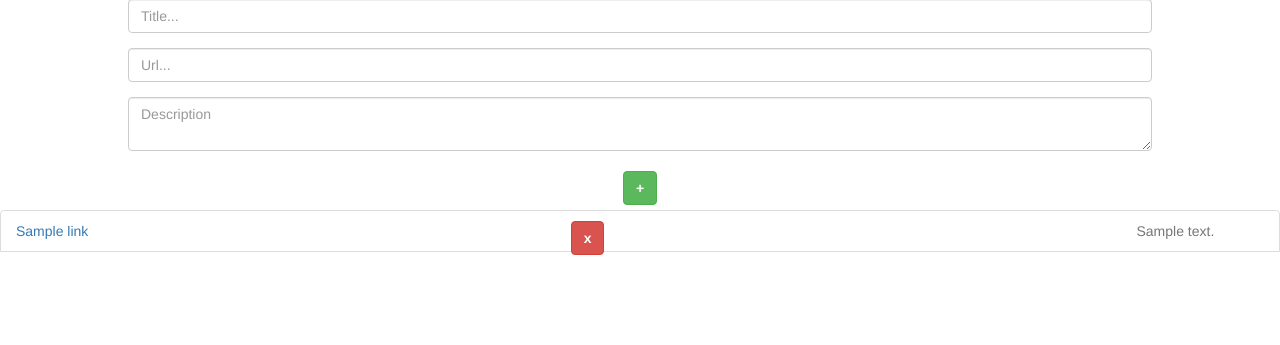
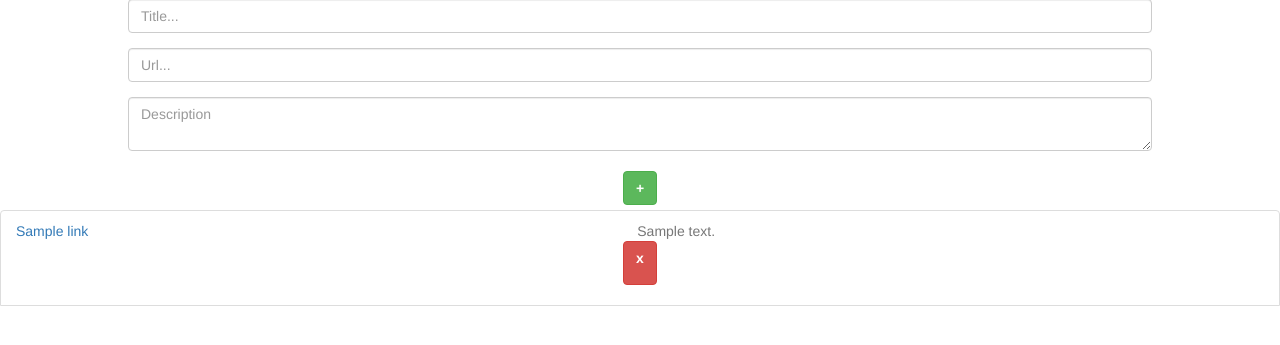
Before and after one commit to brandonium21/snowflake, a Python web app: template app/templates/pages/test.html in a window 1280 px wide. Shown: the part 189-534 px from the top of the page. Run offline with Jinja, Linux system fonts and the light colour scheme; the template is opened without the code that fills it: most values are stand-ins (such as "Sample title", 1, 10 or a date in 2020); some libraries are stand-ins or nearby versions.

Commit message:
check http

```diff
--- a/app/templates/pages/test.html
+++ b/app/templates/pages/test.html
@@ -79,9 +79,11 @@ form {
             {% for link in links %}
             <li class="list-group-item"><a id={{link.id}} class='pull-left' href="{{ link.url }}">{{ link.title }}</a>
                 <p id='description'>{{ link.description }}</p>
-                <form action="/test" class='pull-left' method="DELETE">
+                <form action="/test" method="DELETE">
                     <input type=hidden value="{{ link.id }}" name="id"></input>
-                    <button type="submit" id='submit' class="btn btn-danger"><strong>x</strong>
+                    <p>
+                        <button type="submit" id='submit' class="btn btn-danger"><strong>x</strong>
+                    </p>
                     </button>
                 </form>
             </li>
```
